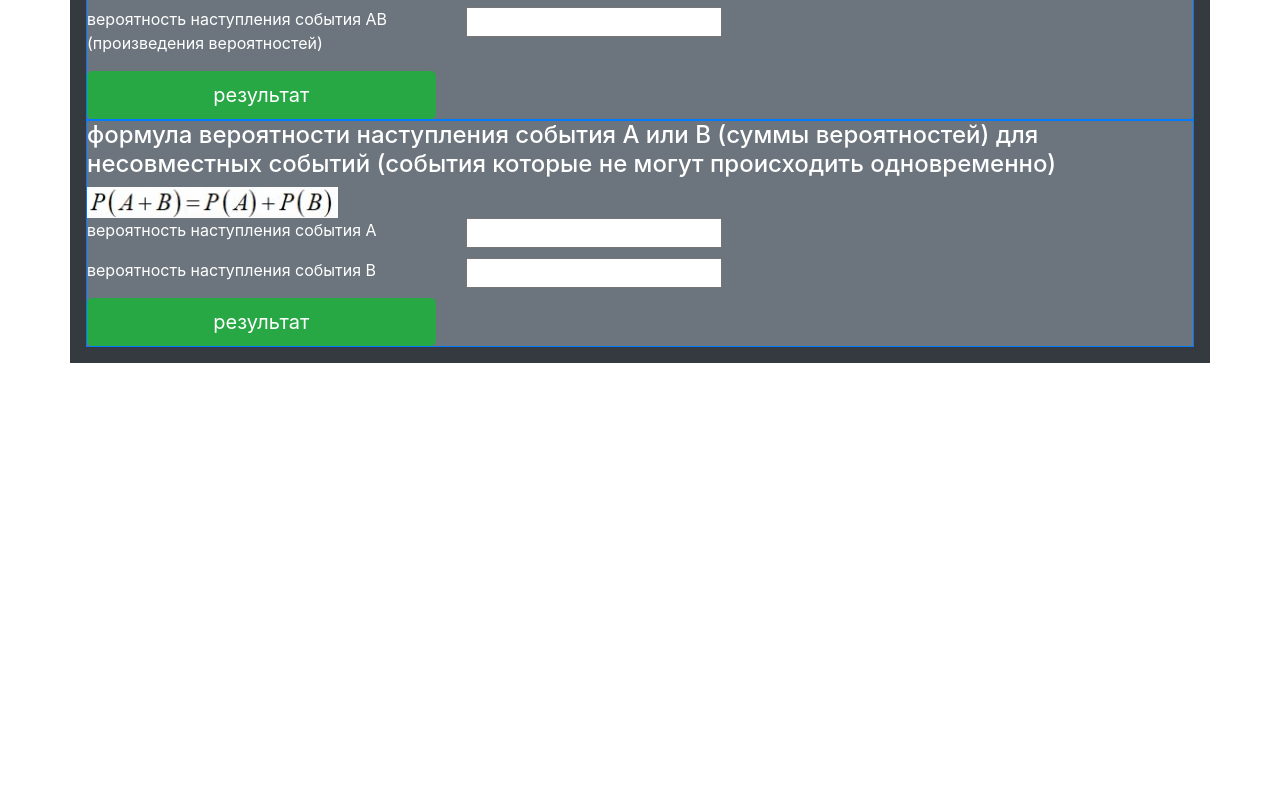
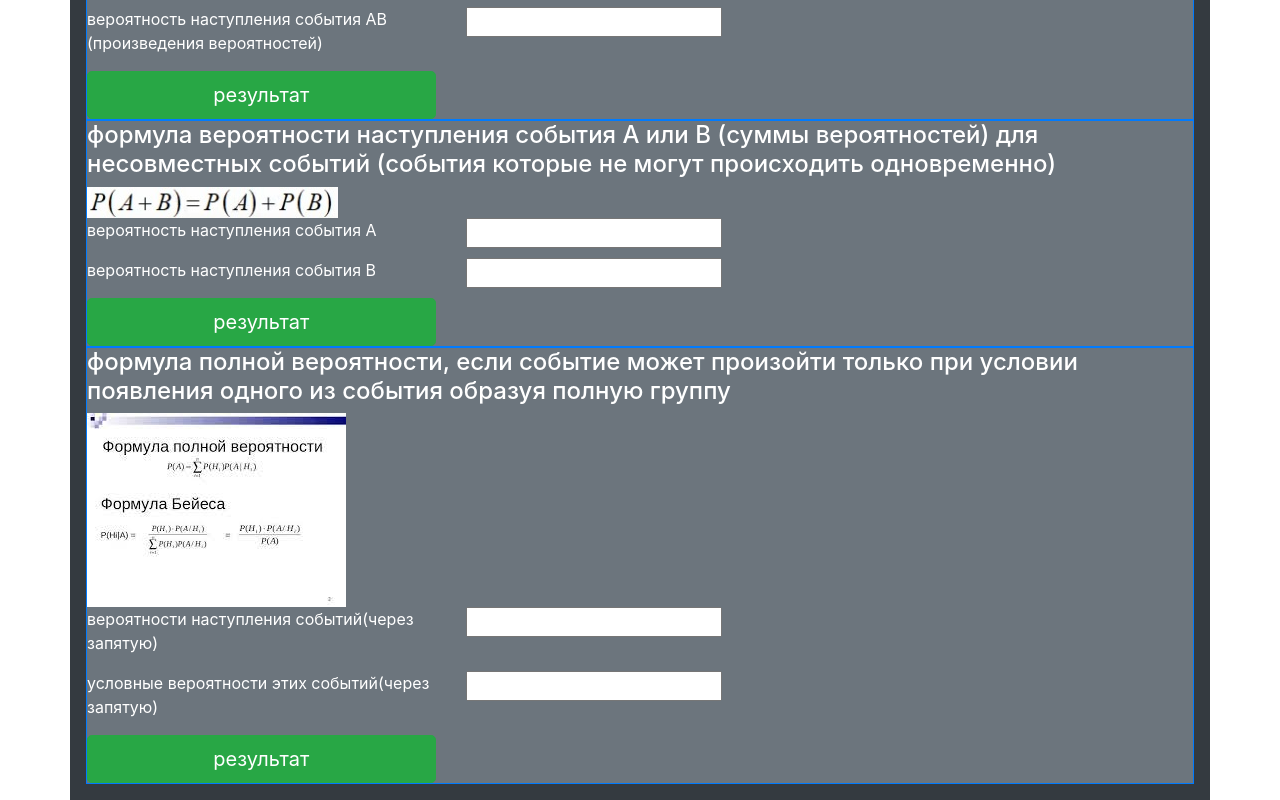
Before and after one commit to ilgizDashkin/probability, a React (Create React App) app: page / in a window 1280 px wide. Shown: the part 3161-3961 px from the top of the page. Before the commit the page ends 3524 px from the top, so only its background shows below. Built offline with nearby package versions, Linux system fonts and the light colour scheme.

Commit message:
полная верояитность

```diff
--- a/src/App.js
+++ b/src/App.js
@@ -5,7 +5,7 @@ import Panel from './components/Panel';
 import Panel2 from './components/Panel2';
 import {
   simple_probality, combinat_placement, combinat_combination, combinat_transposition, combinat_placement_repetition,combinat_repetition,permutation_repetition, view_bernuli, view_independent_events, view_dependency_events, view_join_events,
-  view_nojoin_events
+  view_nojoin_events,view_full_propability
 } from './logic'
 
 function App() {
@@ -73,6 +73,10 @@ function App() {
         img_name='img/nojoin_events.jpg' id_1='nojoin_events_1' id_2='nojoin_events_2' id_3='result_nojoin_events'
         name_input_1="вероятность наступления события А" name_input_2="вероятность наступления события В" set_result={view_nojoin_events} />
 
+<Panel name="формула полной вероятности, если событие может произойти только при условии появления одного из события образуя полную группу"
+        img_name='img/full_propability.jpg' id_1='events_propability' id_2='conditional_probability' id_3='result_full_propability'
+        name_input_1="вероятности наступления событий(через запятую)" name_input_2="условные вероятности этих событий(через запятую)" set_result={view_full_propability} />
+
     </div>
   );
 }
--- a/src/logic.js
+++ b/src/logic.js
@@ -254,9 +254,34 @@ function view_nojoin_events() {
         result.textContent = "введены неправильные данные"
     }
 }
-
+//
+function view_full_propability() {
+    let a = document.getElementById('events_propability').value.split(',')
+    let b = document.getElementById('conditional_probability').value.split(',')
+    let result = document.getElementById('result_full_propability')
+    // console.log(`a=${a}, b=${b}`)
+    // let out = nojoin_events(a, b)
+    // if (out) {
+    //     result.textContent = `вероятности наступления события А или B (суммы вероятностей) для не совместных событий (события которые не могут происходить одновременно) равно: ${out}`
+    // } else {
+    //     result.textContent = "введены неправильные данные"
+    // }
+    if ((a.length > 1) && (b.length > 1) && (a.length === b.length)) {
+        console.log(`a=${a.length}, b=${b.length}`)
+        let summ_arr = a.map(function (value, index) { return value * b[index] })
+        console.log(`summ_arr=${summ_arr}`)
+        let s = 0;
+        for (let i= 0; i < summ_arr.length; i++) {
+            s += summ_arr[i]
+        }
+        let bias_arr=a.map(function (value, index) { return (value * b[index]/s).toFixed(3) })
+        result.textContent =`полная вероятность события ${s.toFixed(3)}, условные вероятности по Байесу ${bias_arr}`
+    } else {
+        result.textContent = "введены неправильные данные"
+    }
+}
 export {
     simple_probality, combinat_placement, combinat_combination, combinat_transposition, combinat_placement_repetition, combinat_repetition, permutation_repetition, view_bernuli, view_independent_events, view_dependency_events, view_join_events,
-    view_nojoin_events
+    view_nojoin_events, view_full_propability
 
 }
```
Also changed, not shown: public/img/full_propability.jpg (added).
